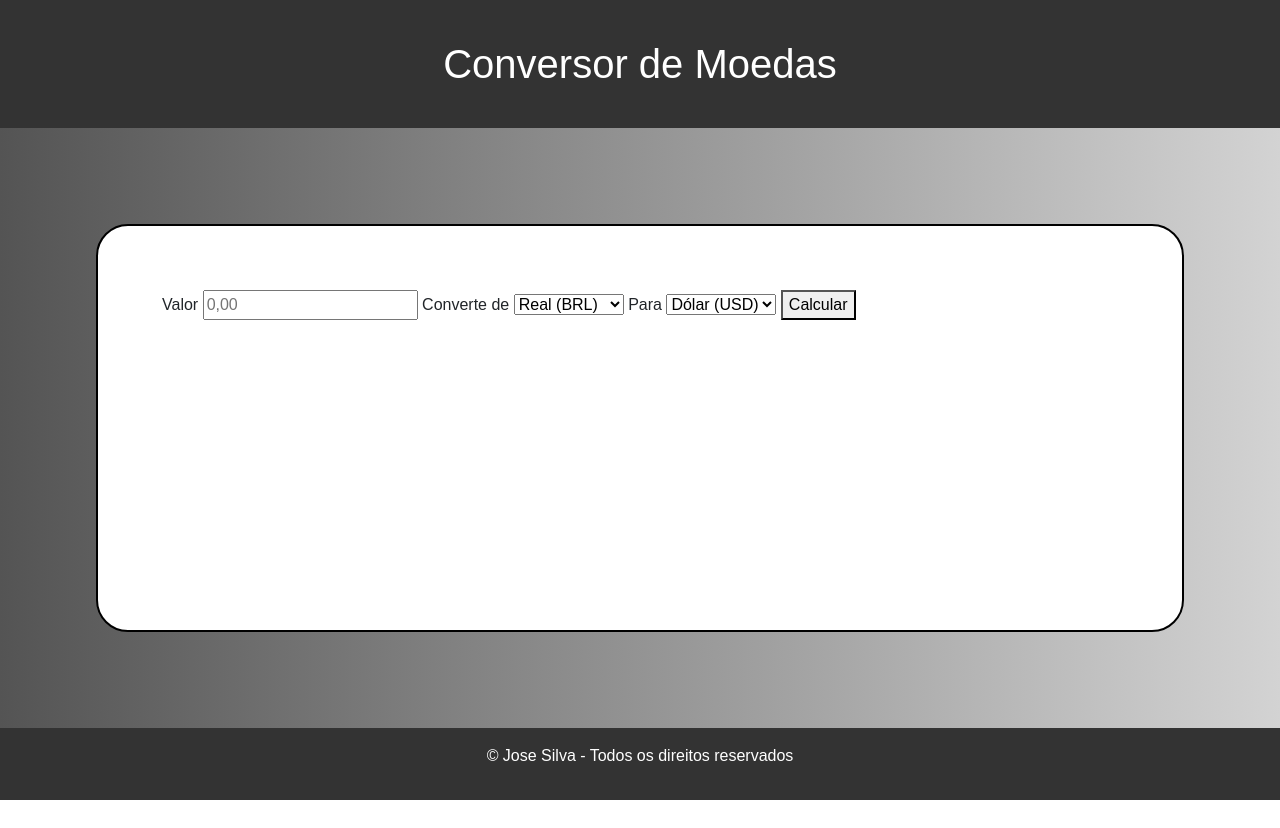
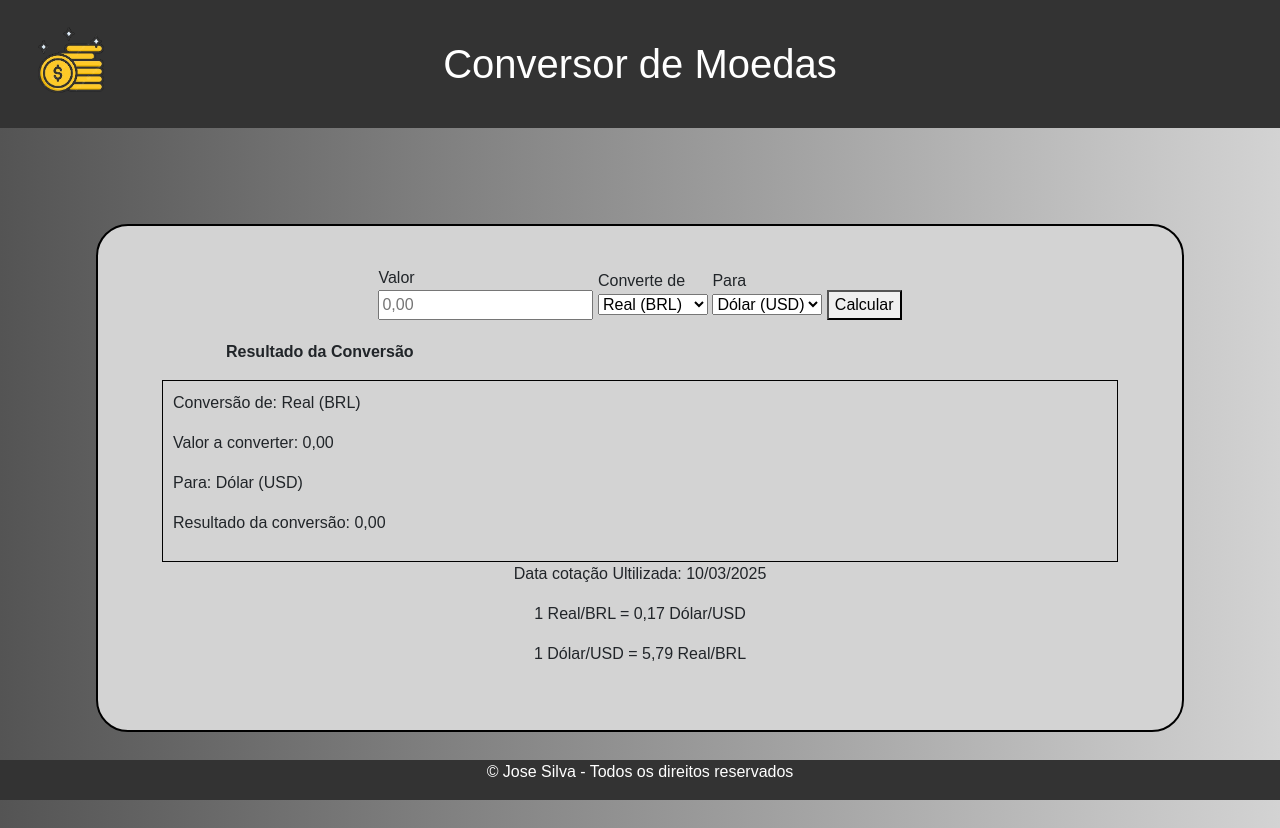
Before and after one commit to Andersonj7z/Converso-de-Moedas, a plain HTML site: page index.html in a window 1280 px wide. Before the commit the page ends 800 px from the top, so only its background shows below. Drawn offline with nearby package versions, Linux system fonts and the light colour scheme.

Commit message:
Versão 2
Ajuste html e css

```diff
--- a/css/style.css
+++ b/css/style.css
@@ -1,4 +1,4 @@
-html, body{
+body{
     height: 100%;
     margin: 0;
     display: flex;
@@ -16,21 +16,82 @@ html, body{
     padding: 1em;
 }
 
+.moeda{
+    width: 70px;
+    height: auto;
+    position: absolute;
+    left: 20px;
+    top: 25px;
+}
+
+.input-container {
+    position: relative;
+    display: inline-block;
+}
+
+.input-container label {
+    position: absolute;
+    top: -1.5em;
+    left: 0;
+}
+
 .conteudo{
-    background-color: white;
+    background-color: #d3d3d3;
     margin: 6em;
     border-radius: 2em;
     border: 2px solid black;
+    text-align: center;
     flex: 1;
+}
+
+.resultado-titulo {
+    text-align: left;
+    margin-top: 20px;
+    margin-left: 4em;
+}
+
+.resultado-conversao {
+    border: 1px solid black;
+    background-color: #d3d3d3;
+    padding: 10px;
+    border-radius: 0px;
+    text-align: left;
+    margin-top: 15px;
+}
+
+
+.conversor{
+    margin: 4em;
+}
+
+button:hover {
+    background: #d3d3d3;
 }
 
 footer{
     background-color: #333;
+    position: absolute;
+    width: 100%;
     text-align: center;
     color: white;
-    padding: 1em;
+    bottom: 0%;
 }
+@media (max-width: 768px) {
 
-.conversor{
-    margin: 4em;
+    .cabeçalho{
+        background-color: #333 !important;
+        color: white !important;
+        margin-top: 0 !important;
+        margin-bottom: 0 !important;
+        text-align: center !important;
+        padding: 1em !important;
+    }
+
+    #conteudo{
+        background-color: white !important;
+        margin: 6em !important;
+        border-radius: 2em !important;
+        border: 2px solid black !important;
+        flex: 1 !important;
+    }
 }
--- a/index.html
+++ b/index.html
@@ -10,31 +10,51 @@
 <body>
     <header>
         <h1 class="cabeçalho">Conversor de Moedas</h1>
+        <img class="moeda img-fluid mx-3" src="img/moeda2.png" alt="Ícone de moeda" width="70">
+
     </header>
 
     <div class="conteudo">
         <div class="conversor">
-            <label for="Valor">Valor</label>
+            <div class="input-container">
+                <label>Valor</label>
                 <input type="number" id="valor" placeholder="0,00">
-
+            </div>
+            <div class="input-container">
                 <label for="converte-de">Converte de</label>
                 <select id="converte-de">
                     <option value="BRL">Real (BRL)</option>
                     <option value="USD">Dólar (USD)</option>
                 </select>
+            </div>
 
+            <div class="input-container">
                 <label for="converte-para">Para</label>
                 <select id="converte-para">
                     <option value="USD">Dólar (USD)</option>
                     <option value="EUR">Euro (EUR)</option>
                     <option value="BRL">Real (BRL)</option>
                 </select>
+            </div>
 
-            <button onclick="ConverterMoeda()">Calcular</button>
-            <p id="resultado"></p>
+            <button class="btn-calcular" onclick="ConverterMoeda()">Calcular</button>
+
+
+            <p class="resultado-titulo"><strong>Resultado da Conversão</strong></p>
+            <div class="resultado resultado-conversao">
+                <p>Conversão de: <span id="moeda-de">Real (BRL)</span></p>
+                <p>Valor a converter: <span id="valor-converter">0,00</span></p>
+                <p>Para: <span id="moeda-para">Dólar (USD)</span></p>
+                <p>Resultado da conversão: <span id="resultado">0,00</span></p>
+            </div>
+
+            <div class="cotação">
+                <p>Data cotação Ultilizada: 10/03/2025</p>
+                <p>1 Real/BRL = 0,17 Dólar/USD</p>
+                <p>1 Dólar/USD = 5,79 Real/BRL</p>
             </div>
         </div>
-
+    </div>
     <footer>
         <p>&copy; Jose Silva - Todos os direitos reservados</p>
     </footer>
```
Also changed, not shown: img/moeda2.png (added). Lines whose indentation alone changed are shown as unchanged.
